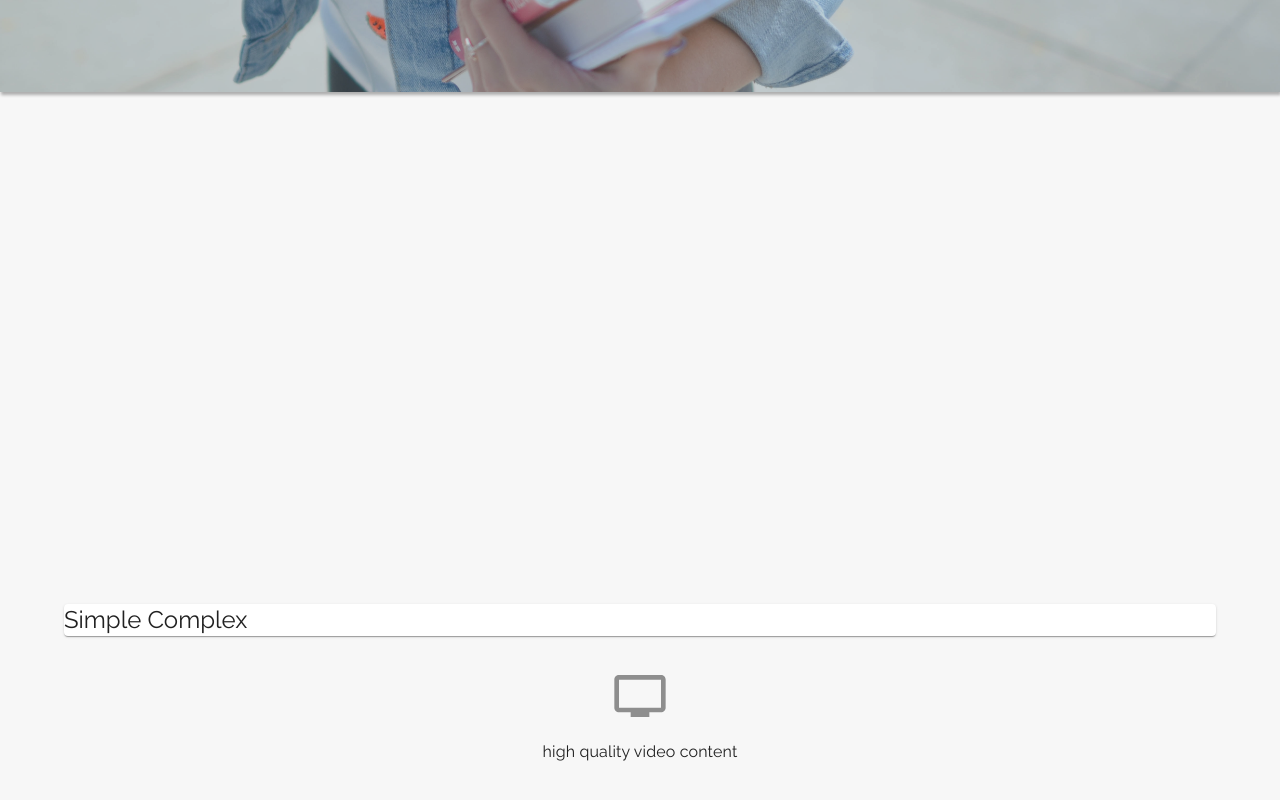
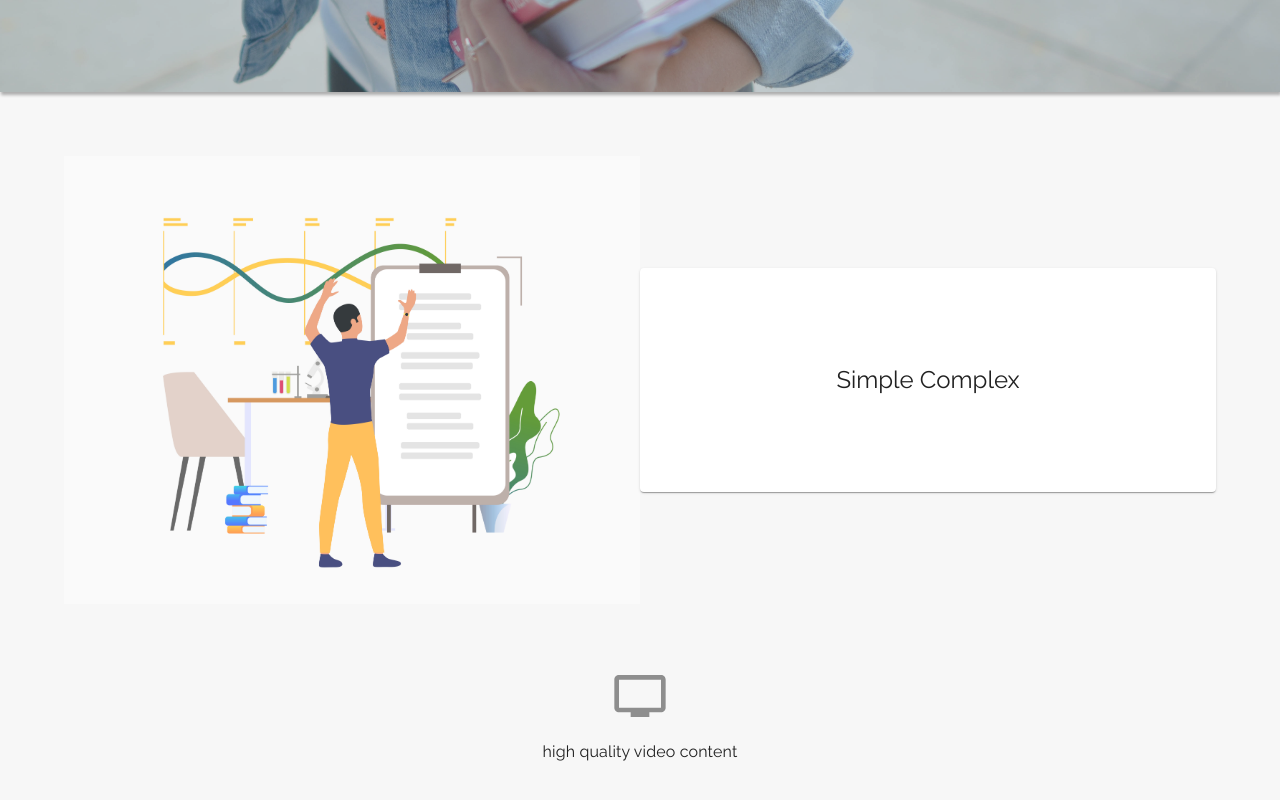
Before and after one commit to techam-group/keenclient, a React (Create React App) app: page / in a window 1280 px wide. Shown: the part 628-1428 px from the top of the page. Built offline with nearby package versions, Linux system fonts and the light colour scheme.

Commit message:
finally image shows up

```diff
--- a/src/components/widgets/VectorWithText.jsx
+++ b/src/components/widgets/VectorWithText.jsx
@@ -1,31 +1,6 @@
 import React, { Fragment } from 'react'
 import { Typography, Paper, Grid } from '@material-ui/core'
-// import { useStyles } from '../../styles/widgets/vectorWithText'
-import simpleComplexImage from '../../assets/vector/21424.jpg'
-
-import { makeStyles } from '@material-ui/core/styles'
-
-const useStyles = makeStyles({
-  root: {
-    width: '100%',
-    height: '28rem',
-
-    '& p': {
-      color: 'grey'
-    }
-  },
-  imageHolder: {
-    width: '50%',
-    height: '100%',
-    background: simpleComplexImage,
-    backgroundSize: 'cover',
-    backgroundPosition: 'center'
-  },
-  image: {
-    width: '100%',
-    height: '100%'
-  }
-})
+import { useStyles } from '../../styles/widgets/vectorWithText'
 
 const VectorWithText = ({ imgSrc }) => {
   const styleProps = {
@@ -37,9 +12,8 @@ const VectorWithText = ({ imgSrc }) => {
     <Fragment>
       <Grid className={classes.root}>
         <div className={classes.imageHolder}>
-          {/* <img src={imgSrc} className={classes.image} /> */}
         </div>
-        <Paper>
+        <Paper className={classes.paper}>
           <Typography variant="h5">Simple Complex</Typography>
         </Paper>
       </Grid>
--- a/src/styles/widgets/vectorWithText.js
+++ b/src/styles/widgets/vectorWithText.js
@@ -4,6 +4,8 @@ export const useStyles = makeStyles({
   root: {
     width: '100%',
     height: '28rem',
+    display: 'flex',
+    alignItems: 'center',
 
     '& p': {
       color: 'grey'
@@ -12,10 +14,19 @@ export const useStyles = makeStyles({
   imageHolder: {
     width: '50%',
     height: '100%',
-    background: props => props.imgSrc
+    backgroundImage: props => `url(${props.imgSrc})`,
+    backgroundSize: 'cover',
+    backgroundPosition: 'center'
   },
   image: {
     width: '100%',
     height: '100%'
+  },
+  paper: {
+    flexGrow: 1,
+    height: '50%',
+    display: 'flex',
+    justifyContent: 'center',
+    alignItems: 'center'
   }
 })
```
